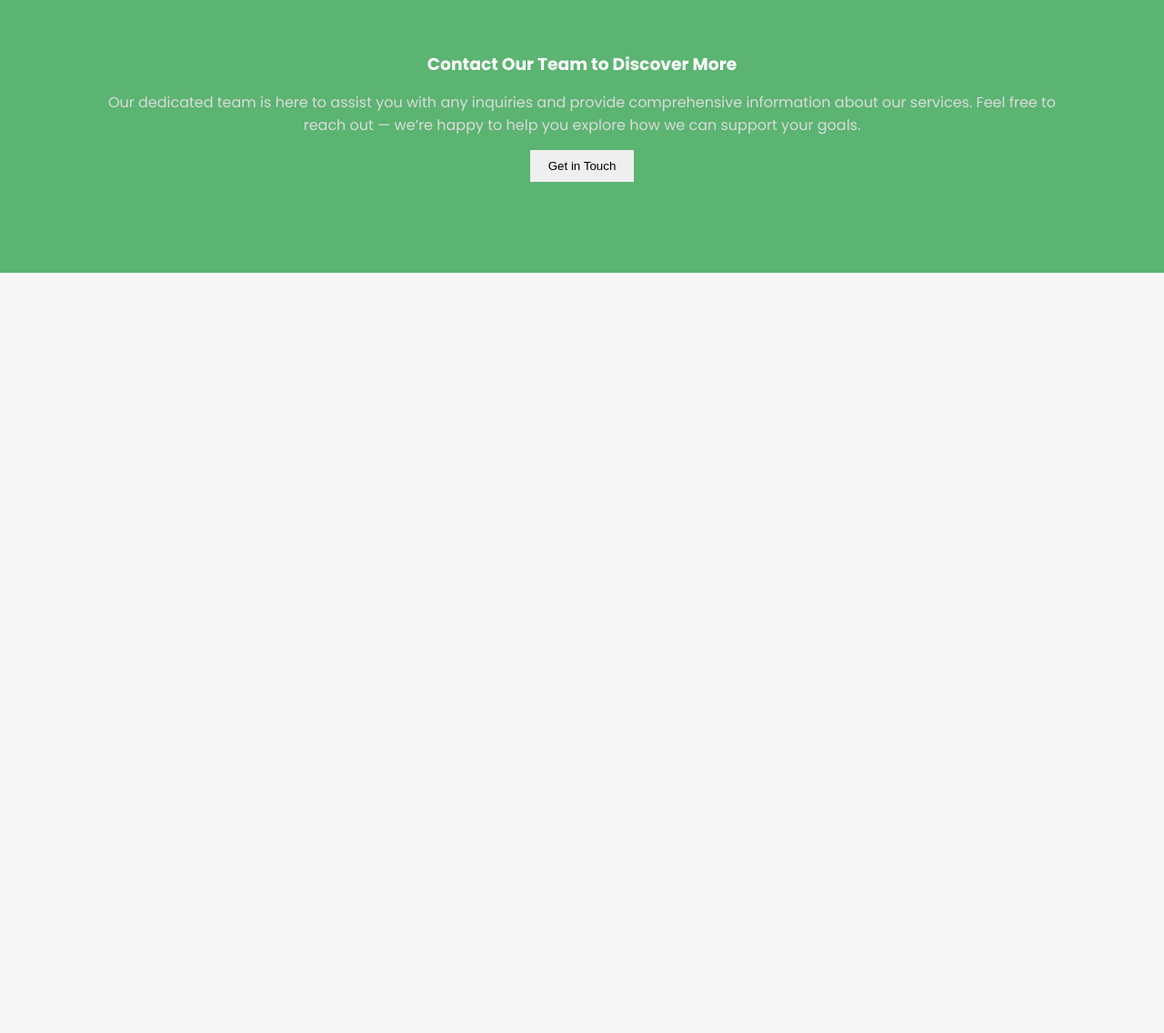
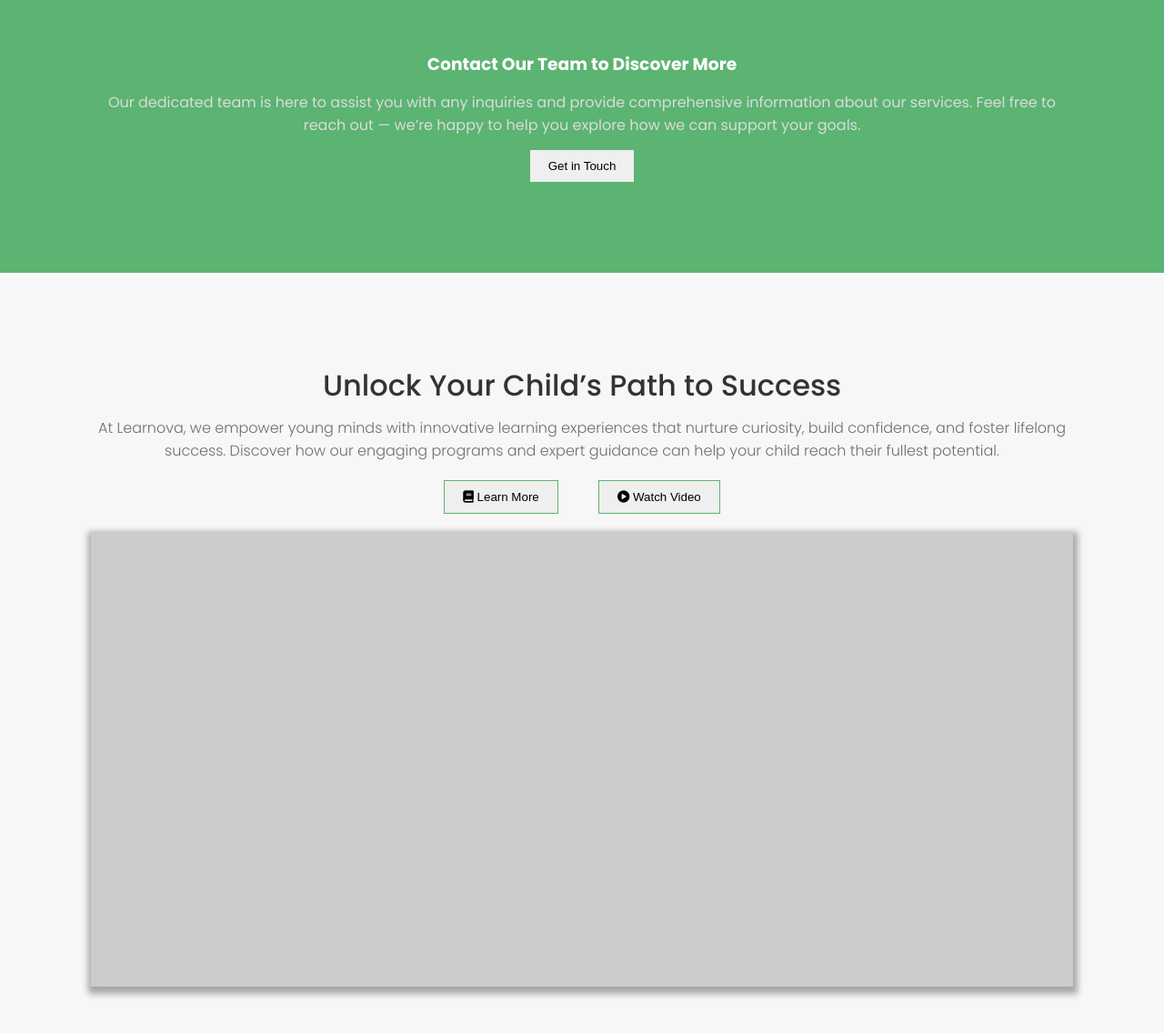
Before and after one commit to chalitha-wickramasinghe/empower-young-minds, a plain HTML site: page index.html in a window 1280 px wide. Shown: the part 1096-2232 px from the top of the page at 91% size. Before the commit the page ends 1396 px from the top, so only its background shows below. Drawn offline with Linux system fonts and the light colour scheme.

Commit message:
feat: Implement video section with title, description, button, and styling for Learnova landing page.

```diff
--- a/index.html
+++ b/index.html
@@ -78,6 +78,26 @@
     <button class="cta__button cta__button--primary">Get in Touch</button>
 
    </section>
+
+   <!-- Video Section -->
+    <section class="video">
+      <h3 class="video__title">Unlock Your Child’s Path to Success</h3>
+      <p class="video__description">
+        At Learnova, we empower young minds with innovative learning experiences that nurture curiosity, build confidence, and foster lifelong success. Discover how our engaging programs and expert guidance can help your child reach their fullest potential.
+      </p>
+      <div class="video__controls">
+        <button class="video__button video__button--primary">
+          <i class="fas fa-book"></i> Learn More
+        </button>
+        <button class="video__button video__button--secondary">
+          <i class="fas fa-play-circle"></i> Watch Video
+        </button>
+      </div>
+      <div class="video__container">
+
+      </div>
+    </section>
+
 </body>
 
 </html>
--- a/styles.css
+++ b/styles.css
@@ -2,6 +2,7 @@
 * {
   padding: 0;
   margin: 0;
+  box-sizing: border-box;
 }
 
 /* Element Selector */
@@ -78,3 +79,43 @@ button {
 }
 
 /*Video Section*/
+
+.video {
+  text-align: center;
+  padding: 100px;
+  font-weight: 500;
+}
+
+.video__title {
+  font-size: 32px;
+  font-weight: 500;
+}
+
+.video__description {
+  margin-top: 10px;
+  font-weight: 300;
+  color: #6e6e6e;
+}
+
+.video__controls {
+  margin-top: 20px;
+}
+
+.video__button {
+  border: 1px;
+  border-style: solid;
+  border-color: #5bb471;
+  padding: 10px 20px;
+}
+
+.video__button--primary {
+  margin-right: 40px;
+}
+
+.video__container {
+  margin-top: 20px;
+  background-color: #ccc;
+  width: 100%;
+  height: 500px;
+  box-shadow: 1px 4px 7px 4px rgba(0, 0, 0, 0.33);
+}
```
